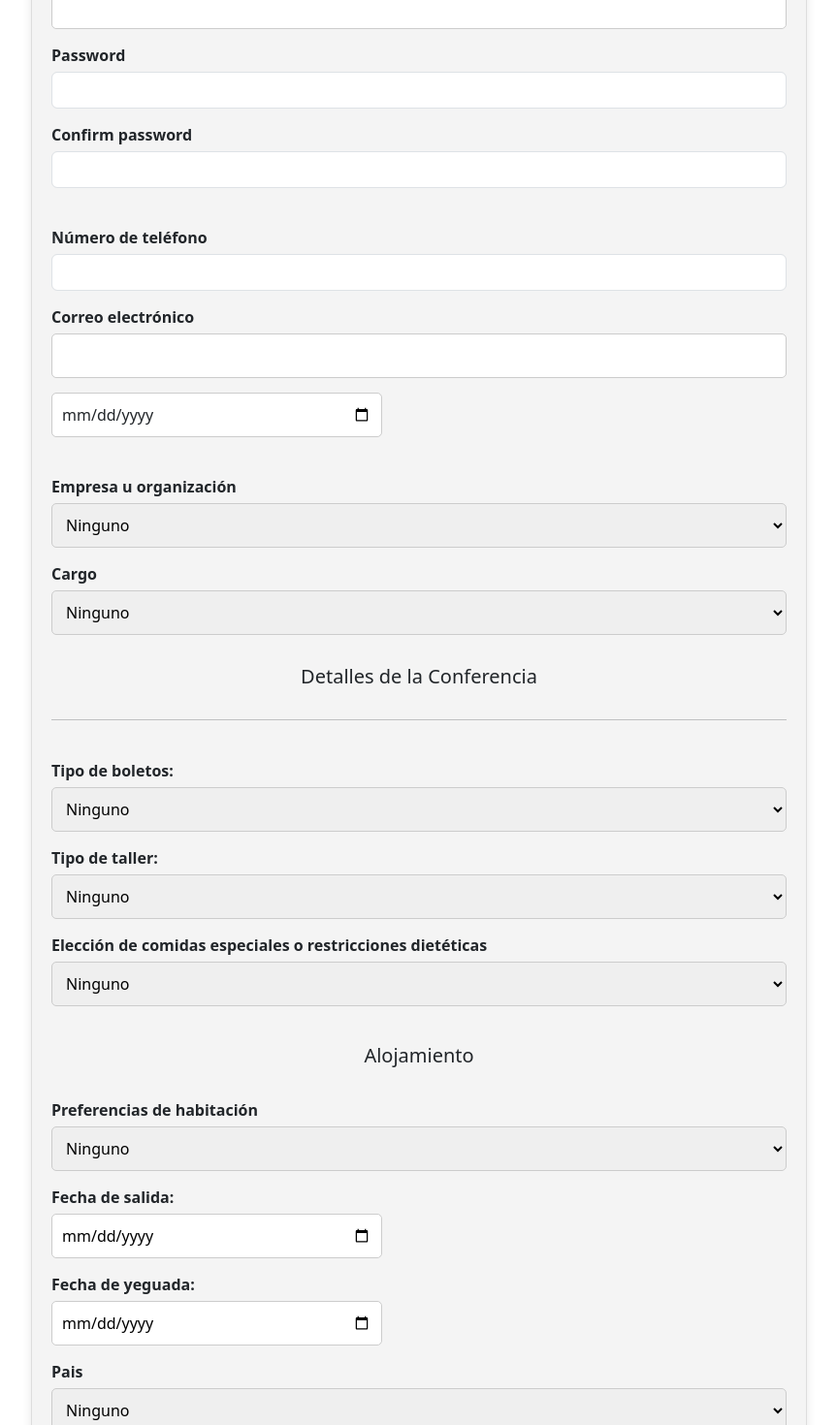
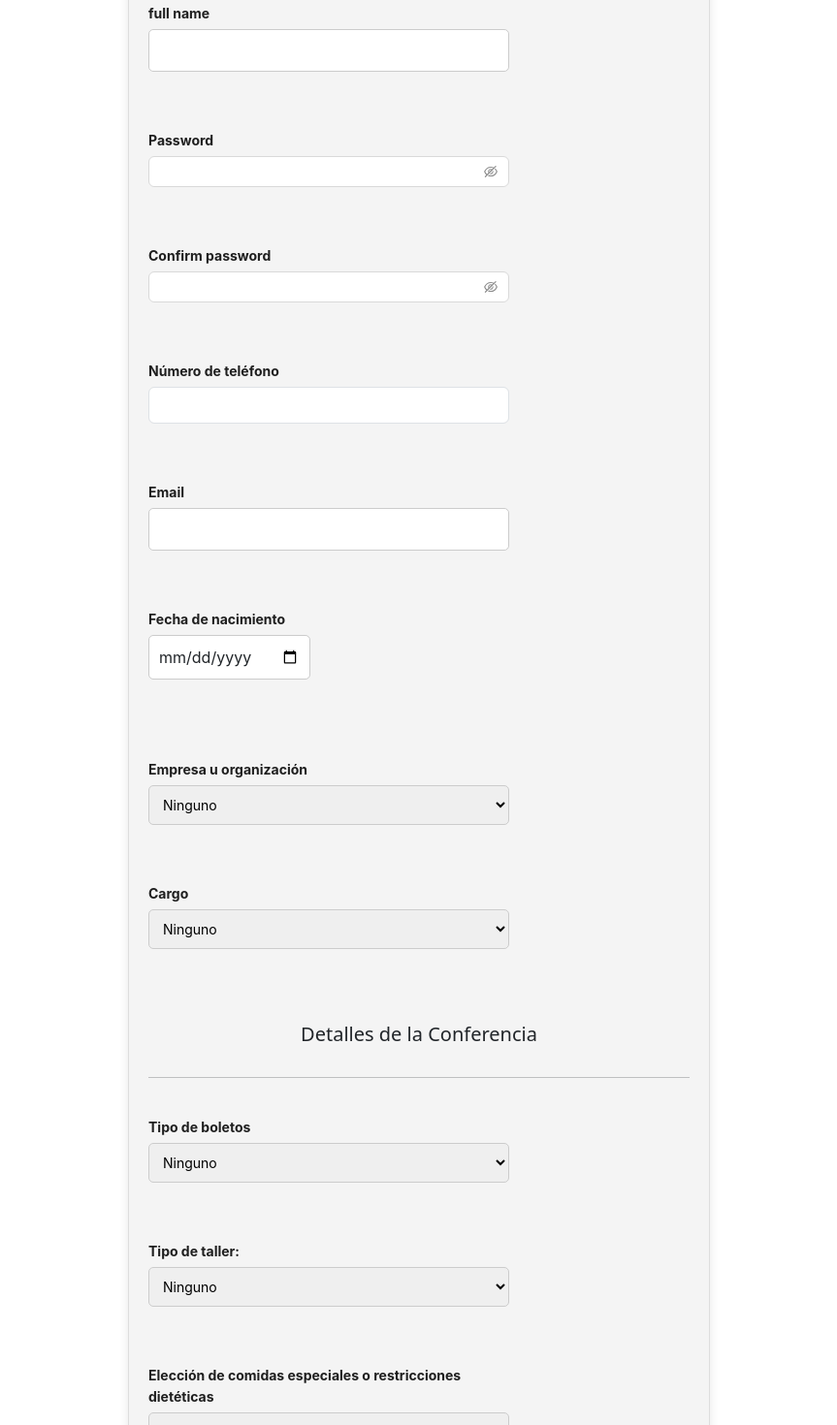
Before and after one commit to torco34/app-portafolio, a React (Vite) app: page /registro in a window 1280 px wide. Shown: the part 280-1750 px from the top of the page at 97% size, without its empty margins (208-1071 px from the left). Built offline with nearby package versions, Linux system fonts and the light colour scheme; the HTML template or start-up script is replaced by a standard one.

Commit message:
este es mi segundo

```diff
--- a/src/assets/css/registro.css
+++ b/src/assets/css/registro.css
@@ -1,12 +1,14 @@
 /* Estilo para el contenedor principal del formulario */
 .container-form {
-  max-width: 800px;
+  max-width: 600px;
   margin: 0 auto;
+
   padding: 20px;
   background-color: #f4f4f4;
   border: 1px solid #ddd;
   border-radius: 5px;
   box-shadow: 0 0 10px rgba(0, 0, 0, 0.1);
+  flex-direction: column;
 }
 
 /* Estilo para los elementos de formulario */
@@ -18,6 +20,7 @@ label {
   display: block;
   font-weight: bold;
   margin-bottom: 5px;
+  align-items: center;
 }
 
 input[type="text"],
--- a/src/component/Header.tsx
+++ b/src/component/Header.tsx
@@ -13,7 +13,7 @@ export const Header = () => {
             <Link to="/registro" className="text-decoration-none custom-link">Registro</Link>
           </li>
           <li className='list-inline-item'>
-            <Link to="/registro2" className="text-decoration-none custom-link">and sai</Link>
+            <Link to="/registro2" className="text-decoration-none custom-link">And</Link>
           </li>
 
         </ul>
--- a/src/component/Registro.tsx
+++ b/src/component/Registro.tsx
@@ -3,44 +3,46 @@ import "../assets/css/registro.css"
 // import { useForm } from "react-hook-form"
 import { FieldType } from "./interfaces"
 import { useForm } from "react-hook-form";
-
+import { Button, Form, Input } from 'antd';
 export const Registro = ({ }) => {
 
-  const { register, handleSubmit, formState: { errors }, watch } = useForm<FieldType>()
+  const { register, handleSubmit, reset, setValue, formState: { errors }, watch } = useForm<FieldType>()
   const onSubmit = handleSubmit((data) => {
     console.log(data)
+    reset()
+  })
 
-  })
   return (
     <>
-      <h2 className="text-center">Formulario de Registro de Conferencia:</h2>
-
-      <div className="container-form">
+      <h2 className="text-center ">Formulario de Registro de Conferencia:</h2>
+      <br></br>
+      <br></br>
+      <div className="container-form ">
 
 
-        <form onSubmit={onSubmit}>
+        <form onSubmit={onSubmit} >
           <h5 className="text-center">Información Personal</h5>
-          <div>
-            <label>Nombre completo</label>
-            <input type="text" {...register("name", {
+          <Form.Item label="" wrapperCol={{ offset: -8, span: 16 }}>
+            <label htmlFor="">full name</label>
+            <Input  {...register("name", {
               required: { value: true, message: "Nombre es requerido" }, minLength: {
                 value: 2,
                 message: "Nombre debe tener al menos 2 caracteres"
               }, maxLength: { value: 20, message: "Nombre debe tener máximo 20 caracteres" }
             })} />
             {errors.name && <span className="text-danger">{errors.name.message}</span>}
-          </div>
+          </Form.Item>
 
-          <div>
-            <label>Password</label>
-            <input type="password" className="form-control" {...register("password", { required: { value: true, message: "Direccion es requerida" } })} />
+          <Form.Item wrapperCol={{ offset: -8, span: 16 }}>
+            <label htmlFor="">Password</label>
+            <Input.Password  {...register("password", { required: { value: true, message: "Direccion es requerida" } })} />
             {errors.password && <span className="text-danger">{errors.password.message}</span>}
-          </div>
+          </Form.Item>
 
 
-          <div>
-            <label>Confirm password</label>
-            <input type="password" className="form-control"
+          <Form.Item wrapperCol={{ offset: -8, span: 16 }}>
+            <label htmlFor="">Confirm password</label>
+            <Input.Password type="password"
               {...register("confirmPassword",
                 {
                   required: { value: true, message: "confirmar password " },
@@ -49,29 +51,30 @@ export const Registro = ({ }) => {
 
                 })} /><br></br>
             {errors.confirmPassword && <span className="text-danger">{errors.confirmPassword.message}</span>}
-          </div>
+          </Form.Item>
 
 
-          <div>
-            <label>Número de teléfono</label>
-            <input type="tel" className="form-control" {...register("telefono", {
+          <Form.Item label="" wrapperCol={{ offset: -8, span: 16 }}>
+            <label htmlFor="">Número de teléfono</label>
+            <Input type="tel" className="form-control" {...register("telefono", {
               required: "Campo obligatorio", pattern: {
                 value: /^\(?\d{3}\)?[-.\s]?\d{3}[-.\s]?\d{4}$/,
                 message: "Ingresa un número de teléfono válido",
               }
             })} />
             {errors.telefono && <span className="text-danger">{errors.telefono.message}</span>}
-          </div>
+          </Form.Item>
 
 
-          <div>
-            <label>Correo electrónico</label>
-            <input type="text" className="form-control" {...register("email", { required: { value: true, message: "Correo es requerido" }, pattern: { value: /^[a-zA-Z0-9._%+-]+@[a-zA-Z0-9.-]+\.[a-zA-Z]{2,}$/, message: "Correo no valido" } })} />
+          <Form.Item wrapperCol={{ offset: 0, span: 16 }}>
+            <label>Email</label>
+            <Input   {...register("email", { required: { value: true, message: "Correo es requerido" }, pattern: { value: /^[a-zA-Z0-9._%+-]+@[a-zA-Z0-9.-]+\.[a-zA-Z]{2,}$/, message: "Correo no valido" } })} />
             {errors.email && <span className="text-danger">{errors.email.message}</span>}
-          </div>
+          </Form.Item>
 
-          <div>
-            <input
+          <Form.Item wrapperCol={{ offset: 0, span: 16 }}>
+            <label>Fecha de nacimiento</label>
+            <Input
               type="date" className="form-control"
               {...register("FechaNacimiento", {
                 required: { value: true, message: "Fecha de nacimiento es necesario" },
@@ -86,9 +89,9 @@ export const Registro = ({ }) => {
             <br></br>{errors.FechaNacimiento && (
               <span className="text-danger">{errors.FechaNacimiento.message}</span>
             )}
-          </div>
+          </Form.Item>
 
-          <div>
+          <Form.Item wrapperCol={{ offset: 0, span: 16 }}>
             <label>Empresa u organización</label>
             <select  {...register("empresa", { required: { value: true, message: "Debes seleccionar una empresa u organización" } })} >
               <option value="">Ninguno</option>
@@ -97,12 +100,12 @@ export const Registro = ({ }) => {
               <option value="te">Uber Technologies, Inc.</option>
             </select>
             {errors.empresa && <span className="text-danger">{errors.empresa.message}</span>}
-          </div>
+          </Form.Item>
 
 
-          <div>
+          <Form.Item label="" wrapperCol={{ offset: 0, span: 16 }}>
             <label>Cargo  </label>
-            <select {...register("cargo", { required: { value: true, message: "Debes seleccionar un cargo " } })}>
+            <select  {...register("cargo", { required: { value: true, message: "Debes seleccionar un cargo " } })}>
               <option value="">Ninguno</option>
               <option value="ge">Gerente</option>
               <option value="an">Analista</option>
@@ -111,12 +114,12 @@ export const Registro = ({ }) => {
             </select>
             {watch("cargo") === "otr" && (<><input type="text" placeholder="escribir" {...register("otroCargo", { required: { value: true, message: "este campo" } })} />{errors.otroCargo && <span className="text-danger">{errors.otroCargo.message}</span>}</>)}
 
-          </div>
+          </Form.Item>
           <h5 className="p-3 text-center">Detalles de la Conferencia</h5>
           <hr></hr>
           <br></br>
-          <div>
-            <label>Tipo de boletos: </label>
+          <Form.Item wrapperCol={{ offset: 0, span: 16 }}>
+            <label>Tipo de boletos </label>
             <select  {...register("boleto", { required: { value: true, message: "Debes seleccionar un boleto " } })}>
               <option value="">Ninguno</option>
               <option value="con">Conferencia Completa</option>
@@ -125,8 +128,8 @@ export const Registro = ({ }) => {
               <option value="vip">VIP</option>
             </select>
             {errors.boleto && <span className="text-danger">{errors.boleto.message}</span>}
-          </div>
-          <div>
+          </Form.Item>
+          <Form.Item wrapperCol={{ offset: 0, span: 16 }}>
             <label>Tipo de taller: </label>
             <select  {...register("taller", { required: { value: true, message: "Debes seleccionar un taller" } })}  >
               <option value="">Ninguno</option>
@@ -135,8 +138,8 @@ export const Registro = ({ }) => {
               <option value="se">Innovación en Tecnología</option>
             </select>
             {errors.taller && <span className="text-danger">{errors.taller.message}</span>}
-          </div>
-          <div>
+          </Form.Item>
+          <Form.Item wrapperCol={{ offset: 0, span: 16 }}>
             <label>Elección de comidas especiales o restricciones dietéticas </label>
             <select  {...register("comida", { required: { value: true, message: "Debes seleccionar un comida " } })}  >
               <option value=""> Ninguno</option>
@@ -148,9 +151,9 @@ export const Registro = ({ }) => {
             {errors.comida && <span className="text-danger">{errors.comida.message}</span>}
             {watch("comida") === "ot" && (<><input type="text" placeholder="Escribe" {...register("otraComida", { required: { value: true, message: "Este campo es obligatorio" } })} />
               {errors.otraComida && <span className="text-danger">{errors.otraComida.message}</span>}</>)}
-          </div>
+          </Form.Item>
           <h5 className="p-4 text-center">Alojamiento</h5>
-          <div>
+          <Form.Item wrapperCol={{ offset: 0, span: 16 }}>
             <label>Preferencias de habitación </label>
             <select  {...register("habitacion", { required: { value: true, message: "Debes seleccionar una habitacion " } })}  >
               <option value="">Ninguno</option>
@@ -163,21 +166,21 @@ export const Registro = ({ }) => {
             {errors.habitacion && <span className="text-danger">{errors.habitacion.message}</span>}
             {watch("habitacion") === "ot" && (<><input type="text" placeholder="Escribe" {...register("otraHabita", { required: { value: true, message: "Este campo es obligatorio" } })} />
               <br></br> {errors.otraHabita && <span className="text-danger">{errors.otraHabita.message}</span>}</>)}
-          </div>
+          </Form.Item>
 
-          <div>
-            <label> Fecha de salida:</label>
-            <input type="date" {...register("salida", { required: 'Debes seleccionar una fecha de salida' })} />
+          <Form.Item label="" wrapperCol={{ offset: 0, span: 16 }}>
+            <label> Fecha de salida </label>
+            <Input type="date" {...register("salida", { required: 'Debes seleccionar una fecha de salida' })} />
             <br></br> {errors.salida && <span className="text-danger">{errors.salida.message}</span>}
-          </div>
+          </Form.Item>
 
-          <div className="t-3">
+          <Form.Item wrapperCol={{ offset: 0, span: 16 }}>
             <label>Fecha de yeguada:</label>
-            <input type="date" {...register("yeguada", { required: 'Debes seleccionar una fecha de yeguada' })} />
+            <Input type="date" {...register("yeguada", { required: 'Debes seleccionar una fecha de yeguada' })} />
             <br></br>{errors.yeguada && <span className="text-danger">{errors.yeguada.message}</span>}
-          </div>
+          </Form.Item>
 
-          <div>
+          <Form.Item wrapperCol={{ offset: 0, span: 16 }}>
 
             <label>Pais </label>
             <select  {...register("pais", { required: true })}>
@@ -189,26 +192,24 @@ export const Registro = ({ }) => {
             </select>
             {watch("pais") === "ot" && (
 
-              <><input type="text" placeholder="Escribe pais" {...register("provincia", { required: { value: true, message: "Provincia es requerida" } })} />
+              <><Input type="text" placeholder="Escribe pais" {...register("provincia", { required: { value: true, message: "Provincia es requerida" } })} />
                 {errors.provincia && <span className="text-danger">{errors.provincia.message}</span>}</>)}
-          </div>
+          </Form.Item>
 
-          <div>
+          <Form.Item wrapperCol={{ offset: 0, span: 16 }}>
             <label >Información Adicional:</label>
             <textarea   {...register("adicional", { required: { value: true, message: "Este campo es necesario" } })}></textarea>
-          </div>
+          </Form.Item>
 
 
-          <div>
+          <Form.Item wrapperCol={{ offset: 0, span: 16 }}>
             <label>Aceptar términos y condiciones </label>
-            <input type="checkbox"  {...register("checkbox", { required: { value: true, message: "Este campo es obligatorio " } })} />
-            {errors.checkbox && <span className="text-danger"><br></br>
+            <Input type="checkbox"  {...register("checkbox", { required: { value: true, message: "Este campo es obligatorio " } })} />
+            {errors.checkbox && <span className="text-danger">
               {errors.checkbox.message}</span>}
-          </div>
-          <button type="submit" className="btn btn-info">
-            Submit
-          </button>
+          </Form.Item>
 
+          <Button type="primary" htmlType="submit"> Submit</Button>
         </form>
       </div>
 
--- a/src/component/interfaces.ts
+++ b/src/component/interfaces.ts
@@ -22,4 +22,5 @@ export type FieldType = {
   otraHabita?: string;
   otraComida?: string;
   otroCargo?: string;
+
 };
```
Also changed, not shown: src/component/RegistroDeConferencia.tsx (+16 -1 lines).
